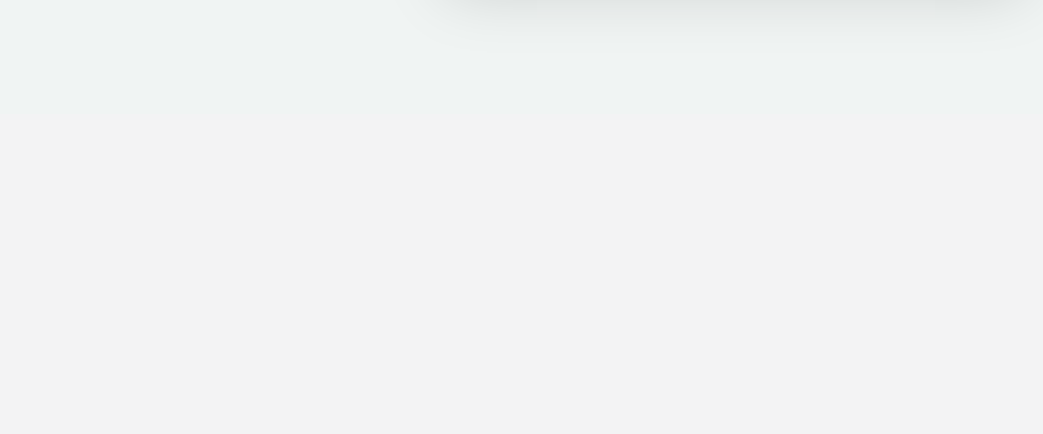
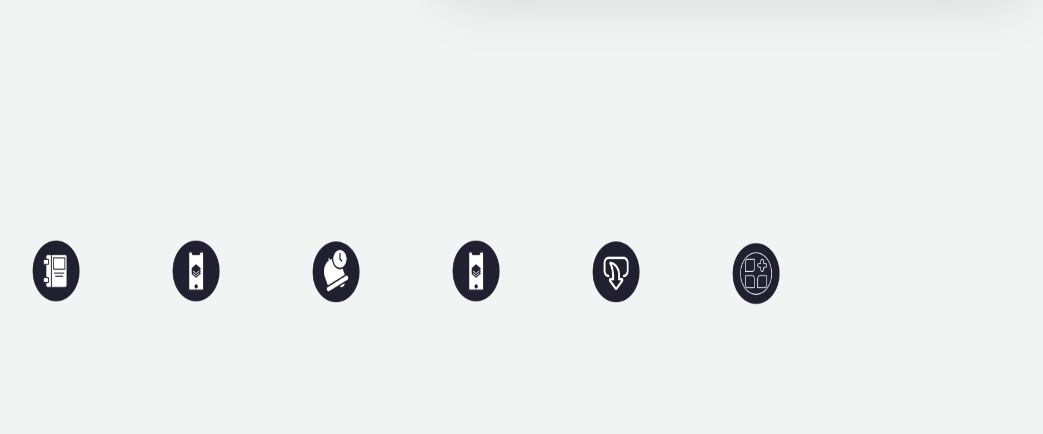
Before and after one commit to Hidden-Umah/Journal-Web-App, a Django app: page / in a window 1280 px wide. Shown: the part 688-1122 px from the top of the page, without its empty margins (235-1278 px from the left). Before the commit the page ends 700 px from the top, so only its background shows below. Run offline with Django 5.2, Linux system fonts and the light colour scheme; parts of the project's set-up code (start-up, migrations or seed data) failed here and were passed over; some web fonts are replaced.

Commit message:
Staged commit

```diff
--- a/dear_journal_app/templates/index.html
+++ b/dear_journal_app/templates/index.html
@@ -65,6 +65,14 @@
             </div>
         </div>
     </main>
+   <div style="display: flex; gap: 20px; padding: 100px; justify-content: center; background: #F0F4F3;">
+        <img src="/icons/custom_journals.png" width="120" height="120" alt="Journal Icon" />
+        <img src="icons/mobile_apps.png" width="120" height="120" alt="Mobile Icon" />
+        <img src="icons/reminder.png" width="120" height="120" alt="Reminder Icon" />
+        <img src="icons/mobile_apps.png" width="120" height="120" alt="Mobile Icon" />
+        <img src="/dear_journal_app/static/images/icons/save.png" width="120" height="120" alt="Customize Icon" />
+        <img src="icons/so_much_more.png" width="120" height="120" alt="Link Icon" />
+    </div>
 
     <script src="index.js"></script>
 </body>
```
